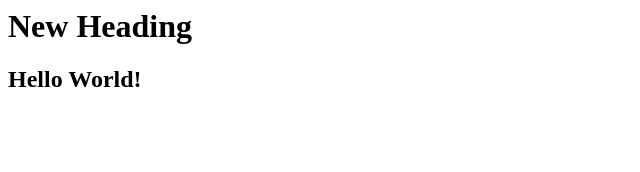
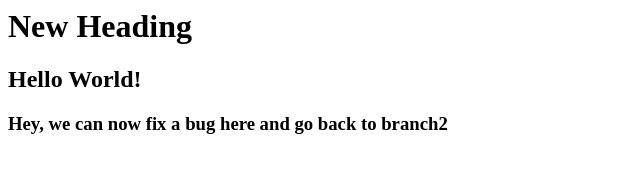
Before and after one commit to abishek-dinesh/newrepo, a plain HTML site: page index.html in a window 1280 px wide. Shown: the whole page, without its empty margins (0-640 px from the left). Drawn offline with Linux system fonts and the light colour scheme.

Commit message:
Fixed a bug

```diff
--- a/index.html
+++ b/index.html
@@ -5,5 +5,6 @@
     <body>
         <h1>New Heading</h1>
         <h2>Hello World!</h2>
+        <h3>Hey, we can now fix a bug here and go back to branch2</h3>
     </body>
 </html>
```
